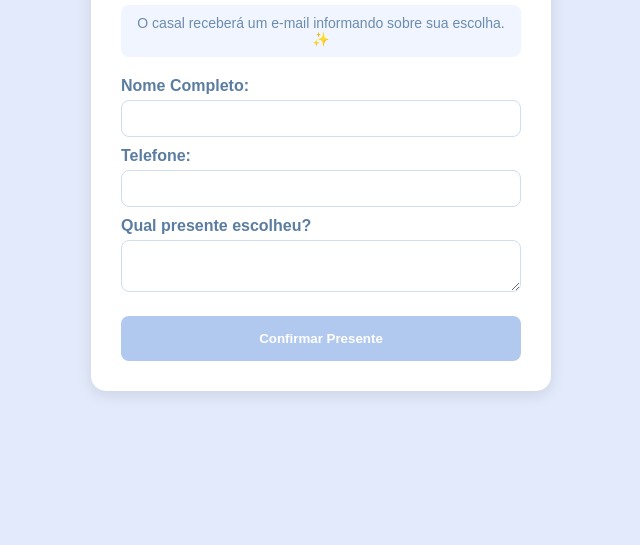
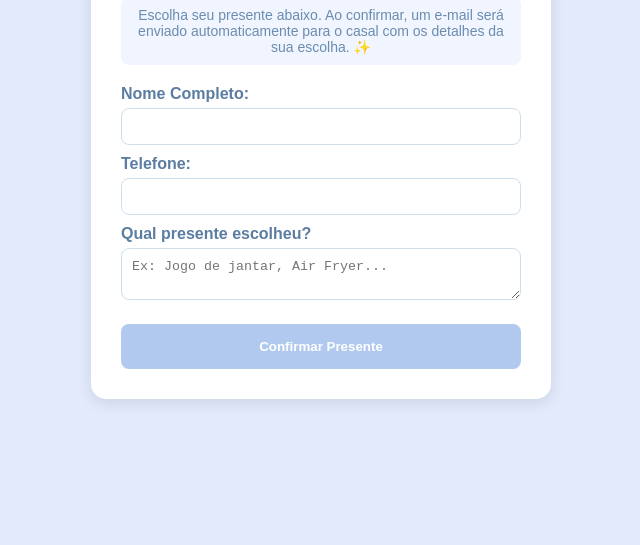
Before and after one commit to jho-moreira/formulario-lista-presentes, a plain HTML site: page index.html in a window 1280 px wide. Shown: the part 255-800 px from the top of the page, without its empty margins (319-959 px from the left). Drawn offline with Linux system fonts and the light colour scheme.

Commit message:
Add files via upload

```diff
--- a/index.html
+++ b/index.html
@@ -77,7 +77,8 @@
       <div id="form-content">
         <h2>Lista de Presentes</h2>
         <div class="info">
-          O casal receberá um e-mail informando sobre sua escolha. ✨
+          Escolha seu presente abaixo. Ao confirmar, um e-mail será enviado
+          automaticamente para o casal com os detalhes da sua escolha. ✨
         </div>
         <form id="presenteForm">
           <label>Nome Completo:</label>
@@ -87,14 +88,21 @@
           <input type="tel" name="telefone" required />
 
           <label>Qual presente escolheu?</label>
-          <textarea name="presente" required></textarea>
+          <textarea
+            name="presente"
+            placeholder="Ex: Jogo de jantar, Air Fryer..."
+            required
+          ></textarea>
 
           <button type="submit" id="btnEnviar">Confirmar Presente</button>
         </form>
       </div>
       <div id="sucesso">
         <h3>🎉 Tudo certo!</h3>
-        <p>Sua escolha foi enviada com sucesso.</p>
+        <p>
+          Sua escolha foi registrada e o casal já foi notificado por e-mail.
+          Obrigado pelo carinho!
+        </p>
       </div>
     </div>
 
```
